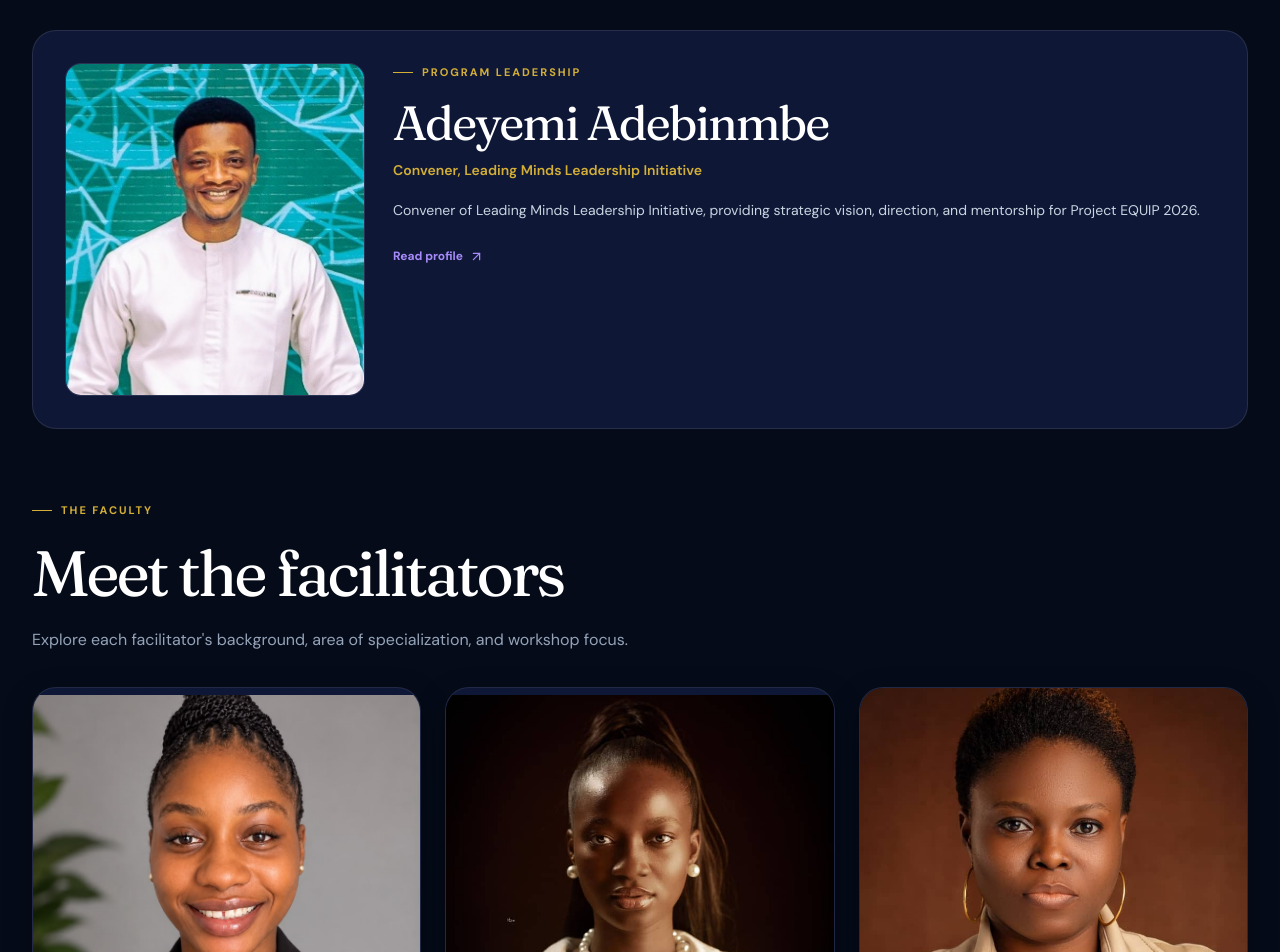
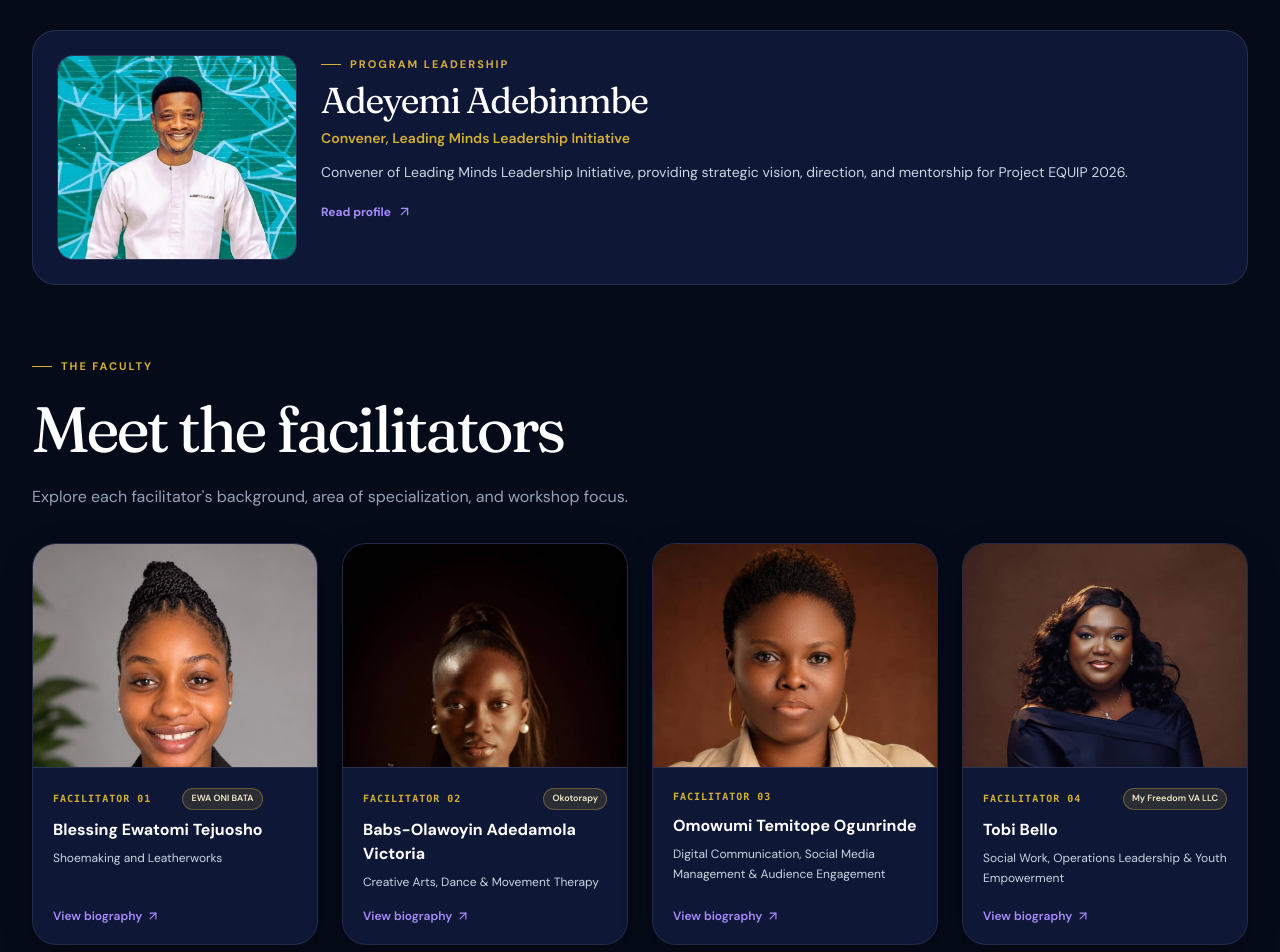
Before and after one commit to Philip-Ajayi/Equip, a Next.js app: page /programs/equip-2026/facilitators in a window 1280 px wide. Shown: the part 940-1892 px from the top of the page. Built offline with nearby package versions, Linux system fonts and the light colour scheme.

Commit message:
adjustment

```diff
--- a/app/programs/equip-2026/facilitators/page.tsx
+++ b/app/programs/equip-2026/facilitators/page.tsx
@@ -8,7 +8,7 @@
 export default function FacilitatorsPage() {
   const [selected, setSelected] = useState<string | null>(null);
 
-  // Filter out empty placeholder slots (e.g. "[Facilitator Six]") so only confirmed members display
+  // Filter out empty placeholder slots so only confirmed members display
   const confirmedFaculty = faculty.filter(
     (person) => !person.name.startsWith("[")
   );
@@ -37,21 +37,22 @@
           <button
             type="button"
             onClick={() => setSelected(convener.id)}
-            className="group grid w-full gap-7 rounded-3xl border border-white/10 bg-[#0e1736] p-5 text-left transition hover:border-[#a78bfa]/40 hover:bg-[#121c42] hover:shadow-2xl md:grid-cols-[300px_1fr] md:p-8"
+            className="group grid w-full gap-6 rounded-3xl border border-white/10 bg-[#0e1736] p-5 text-left transition hover:border-[#a78bfa]/40 hover:bg-[#121c42] hover:shadow-2xl md:grid-cols-[220px_1fr] md:p-6 lg:grid-cols-[240px_1fr]"
           >
-            <div className="image-frame aspect-[0.9] max-h-[420px] rounded-2xl overflow-hidden border border-white/10 bg-[#121c40] flex items-center justify-center">
+            {/* Reduced container size & added object-top for better face framing */}
+            <div className="image-frame h-64 w-full md:h-full md:max-h-[260px] rounded-2xl overflow-hidden border border-white/10 bg-[#121c40] flex items-center justify-center">
               {convener.image ? (
                 <img
                   src={convener.image}
                   alt={convener.name}
-                  className="h-full w-full object-cover transition duration-300 group-hover:scale-105"
+                  className="h-full w-full object-cover object-top transition duration-300 group-hover:scale-105"
                   onError={(event) => {
                     event.currentTarget.style.display = "none";
                   }}
                 />
               ) : (
                 <div className="flex flex-col items-center justify-center text-[#a78bfa]">
-                  <User size={64} strokeWidth={1.5} />
+                  <User size={48} strokeWidth={1.5} />
                   <span className="mt-2 text-xs font-semibold uppercase tracking-wider text-slate-300">
                     Convener
                   </span>
@@ -61,17 +62,17 @@
 
             <div className="flex flex-col justify-center">
               <p className="eyebrow text-[#d4af37]">Program Leadership</p>
-              <h3 className="display mt-4 text-4xl text-white md:text-5xl group-hover:text-[#a78bfa] transition-colors">
+              <h3 className="display mt-2 text-3xl text-white md:text-4xl group-hover:text-[#a78bfa] transition-colors">
                 {convener.name}
               </h3>
-              <p className="mt-3 text-sm font-semibold text-[#d4af37]">
+              <p className="mt-2 text-sm font-semibold text-[#d4af37]">
                 {convener.role}
               </p>
-              <p className="mt-4 text-sm leading-7 text-slate-300">
+              <p className="mt-3 text-sm leading-6 text-slate-300 line-clamp-3">
                 {convener.paragraphs?.[0] ||
                   "Convener of Leading Minds Leadership Initiative, providing strategic vision, direction, and mentorship for Project EQUIP 2026."}
               </p>
-              <span className="text-link mt-6 text-[#a78bfa] group-hover:text-[#c4b5fd] inline-flex items-center gap-1.5 font-bold text-xs">
+              <span className="text-link mt-5 text-[#a78bfa] group-hover:text-[#c4b5fd] inline-flex items-center gap-1.5 font-bold text-xs">
                 Read profile <ArrowUpRight size={15} />
               </span>
             </div>
@@ -86,49 +87,53 @@
             </p>
           </div>
 
-          <div className="grid gap-6 sm:grid-cols-2 lg:grid-cols-3">
+          {/* Adjusted grid: Added xl:grid-cols-4 and fixed image heights (h-56) */}
+          <div className="grid gap-6 sm:grid-cols-2 lg:grid-cols-3 xl:grid-cols-4">
             {confirmedFaculty.map((person, index) => (
               <button
                 type="button"
                 key={person.id}
                 onClick={() => setSelected(person.id)}
-                className="panel card-hover group overflow-hidden rounded-2xl border border-white/10 bg-[#0e1736] text-left transition hover:border-[#a78bfa]/40 hover:bg-[#121c42]"
+                className="panel card-hover group flex flex-col overflow-hidden rounded-2xl border border-white/10 bg-[#0e1736] text-left transition hover:border-[#a78bfa]/40 hover:bg-[#121c42]"
               >
-                <div className="image-frame aspect-[0.9] overflow-hidden bg-[#121c40] border-b border-white/10">
+                {/* Fixed height (h-52 on mobile, h-56 on desktop) so photos don't expand excessively */}
+                <div className="image-frame h-52 sm:h-56 w-full overflow-hidden bg-[#121c40] border-b border-white/10">
                   {person.image ? (
                     <img
                       src={person.image}
                       alt={person.name}
                       loading="lazy"
-                      className="h-full w-full object-cover transition duration-300 group-hover:scale-105"
+                      className="h-full w-full object-cover object-top transition duration-300 group-hover:scale-105"
                       onError={(event) => {
                         event.currentTarget.style.display = "none";
                       }}
                     />
                   ) : (
                     <div className="flex h-full w-full items-center justify-center text-[#a78bfa]">
-                      <User size={48} />
+                      <User size={40} />
                     </div>
                   )}
                 </div>
 
-                <div className="p-6">
+                <div className="p-5 flex-1 flex flex-col justify-between">
+                  <div>
                     <div className="flex items-center justify-between gap-2">
                       <p className="font-mono text-[10px] font-bold uppercase tracking-widest text-[#d4af37]">
                         FACILITATOR {String(index + 1).padStart(2, "0")}
                       </p>
                       {person.business && (
-                      <span className="rounded-full border border-[#d4af37]/35 bg-[#d4af37]/15 px-2.5 py-0.5 text-[10px] font-semibold text-[#f3e8c8] shadow-xs">
+                        <span className="truncate max-w-[120px] rounded-full border border-[#d4af37]/35 bg-[#d4af37]/15 px-2 py-0.5 text-[9px] font-semibold text-[#f3e8c8]">
                           {person.business}
                         </span>
                       )}
                     </div>
-                  <h3 className="mt-3 text-lg font-bold text-white group-hover:text-[#a78bfa] transition-colors">
+                    <h3 className="mt-2 text-base font-bold text-white group-hover:text-[#a78bfa] transition-colors">
                       {person.name}
                     </h3>
-                  <p className="mt-2 text-xs leading-5 text-slate-300 line-clamp-2">
+                    <p className="mt-1.5 text-xs leading-5 text-slate-300 line-clamp-2">
                       {person.specialization}
                     </p>
+                  </div>
                   <span className="text-link mt-4 inline-flex items-center gap-1 text-xs font-semibold text-[#a78bfa] group-hover:text-[#c4b5fd]">
                     View biography <ArrowUpRight size={14} />
                   </span>
--- a/app/support/page.tsx
+++ b/app/support/page.tsx
@@ -5,6 +5,7 @@
 import BudgetLedger from "@/components/budget-ledger";
 import Reveal from "@/components/reveal";
 import { accountability, sponsorshipTiers } from "@/data/financials";
+import { initiative } from "@/data/initiative";
 import { formatNaira } from "@/lib/utils";
 import {
   ArrowRight,
@@ -15,7 +16,6 @@
   Award,
   Users,
   Target,
-  Check,
   Building2,
   Calculator,
 } from "lucide-react";
@@ -28,7 +28,8 @@
 
   const selected = sponsorshipTiers.find((tier) => tier.id === selectedTier);
 
-  const unitCost = 84500;
+  // Scaled down to ₦50,000 per student (₦5,000,000 / 100)
+  const unitCost = initiative.studentCost || 50000;
   const totalPledge = unitCost * sponsorCount;
 
   return (
@@ -61,7 +62,7 @@
                 <Users size={14} className="text-[#a78bfa]" /> 100 Student Cohort
               </span>
               <span className="flex items-center gap-1.5 rounded-full border border-white/10 bg-[#0e1736] px-4 py-2 text-slate-200">
-                <Target size={14} className="text-[#d4af37]" /> ₦8.45M Campaign Goal
+                <Target size={14} className="text-[#d4af37]" /> ₦5M Campaign Goal
               </span>
               <span className="flex items-center gap-1.5 rounded-full border border-white/10 bg-[#0e1736] px-4 py-2 text-slate-200">
                 <ShieldCheck size={14} className="text-[#10b981]" /> Verified Allocation
@@ -132,7 +133,7 @@
                   </div>
                   <div className="flex items-center justify-between">
                     <span className="text-slate-400">Residential nights</span>
-                    <span className="font-semibold text-white">{sponsorCount * 5} safe bed-nights</span>
+                    <span className="font-semibold text-white">{sponsorCount * 3} safe bed-nights</span>
                   </div>
                   <div className="flex items-center justify-between">
                     <span className="text-slate-400">Hands-on learning kits</span>
@@ -164,9 +165,9 @@
           <div className="grid gap-4 md:grid-cols-3">
             <div className="rounded-3xl border border-white/10 bg-[#0e1736] p-6 text-white md:p-8">
               <p className="eyebrow text-[#d4af37]">Funding target</p>
-              <p className="display mt-4 text-4xl text-[#d4af37] md:text-5xl">₦8.45m</p>
+              <p className="display mt-4 text-4xl text-[#d4af37] md:text-5xl">₦5.0m</p>
               <p className="mt-3 text-xs leading-6 text-slate-300">
-                Proposed total requirement for 100 students.
+                Total budget requirement for 100 students.
               </p>
             </div>
 
@@ -210,7 +211,7 @@
         </div>
       </section>
 
-      {/* Sponsorship Tiers (Fixed: Active Card will NEVER turn white) */}
+      {/* Sponsorship Tiers */}
       <section id="sponsorship-tiers" className="section-space bg-[#050b18] border-t border-white/10">
         <div className="page-shell">
           <p className="eyebrow text-[#d4af37]">Choose how to help</p>
@@ -292,7 +293,7 @@
         </div>
       </section>
 
-      {/* Accountability Section (Fixed: Deep Midnight Emerald palette so item.title is clearly readable) */}
+      {/* Accountability Section */}
       <section className="section-space bg-[#080e23] border-t border-white/10">
         <div className="page-shell grid gap-10 lg:grid-cols-[0.8fr_1.2fr]">
           <div>
```
Also changed, not shown: app/page.tsx (+14 -21 lines), data/financials.ts (+31 -30 lines). Lines whose indentation alone changed are shown as unchanged.
